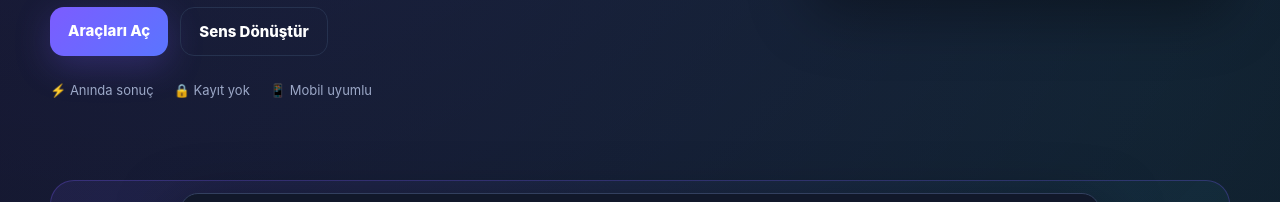
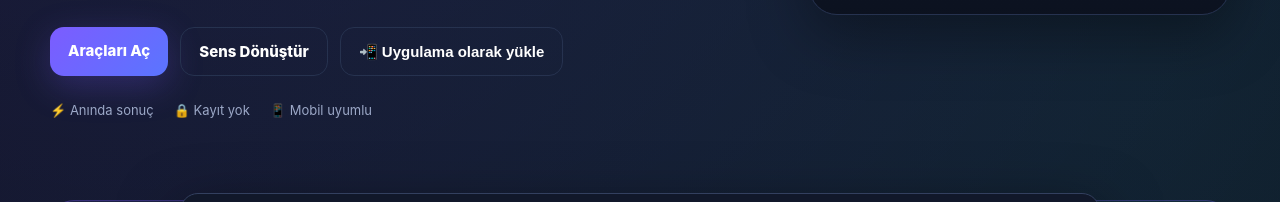
Before and after one commit to enesgurbuz6776-jpg/oyunopti, a plain HTML site: page index.html in a window 1280 px wide. Shown: the part 518-720 px from the top of the page. Drawn offline with Linux system fonts and the light colour scheme.

Commit message:
Expose OyunOpti PWA on homepage

```diff
--- a/index.html
+++ b/index.html
@@ -6,7 +6,7 @@
 <meta name="mitgo-verification" content="4a19c0bf-5a1a-440c-90d1-6ee1eb5f5d06" />
 <meta property="og:site_name" content="OyunOpti">
 <meta name="twitter:card" content="summary">
-<meta name="theme-color" content="#0b1020">
+<meta name="theme-color" content="#0b1020">\n<link rel="manifest" href="site.webmanifest">\n<link rel="icon" href="icon.svg" type="image/svg+xml">\n<meta name="application-name" content="OyunOpti">\n<meta name="apple-mobile-web-app-capable" content="yes">\n<meta name="apple-mobile-web-app-status-bar-style" content="black-translucent">
 <link rel="canonical" href="https://enesgurbuz6776-jpg.github.io/oyunopti/">
 <meta property="og:title" content="OyunOpti: Valorant & CS2 Sens, eDPI, FPS ve Mouse Hz">
 <meta property="og:description" content="Valorant ve CS2 sens/eDPI, FPS-frame time, mouse polling rate, monitör PPI ve indirme süresi için ücretsiz Türkçe oyuncu araçları.">
@@ -21,7 +21,7 @@
 <section class="hero"><div class="hero-copy"><span class="eyebrow">Ücretsiz • Kayıt gerektirmez • Türkçe</span>
 <h1>Oyuncu ayarlarını <span>tahmin etme.</span><br>Hesapla.</h1>
 <p>Sensitivity, eDPI, FPS/frame time, polling rate, monitör PPI, indirme süresi ve çözünürlük araçları tek yerde.</p>
-<div class="hero-actions"><a class="btn primary" href="#araclar">Araçları Aç</a><a class="btn ghost" href="valorant-cs2-sens.html">Sens Dönüştür</a></div>
+<div class="hero-actions"><a class="btn primary" href="#araclar">Araçları Aç</a><a class="btn ghost" href="valorant-cs2-sens.html">Sens Dönüştür</a><button class="btn ghost" id="installApp" type="button" hidden>📲 Uygulama olarak yükle</button></div>
 <div class="trust-row"><span>⚡ Anında sonuç</span><span>🔒 Kayıt yok</span><span>📱 Mobil uyumlu</span></div></div>
 <div class="hero-panel"><div class="mini-label">11 ücretsiz araç</div><div class="mini-title">Teknik ayar merkezi</div>
 <div class="mini-grid"><div><small>FPS</small><b>144</b></div><div class="arrow">→</div><div><small>Frame time</small><b>6.94 ms</b></div></div><div class="mini-note">Hesaplamalar tarayıcıda, ücretsiz çalışır.</div></div></section>
```
